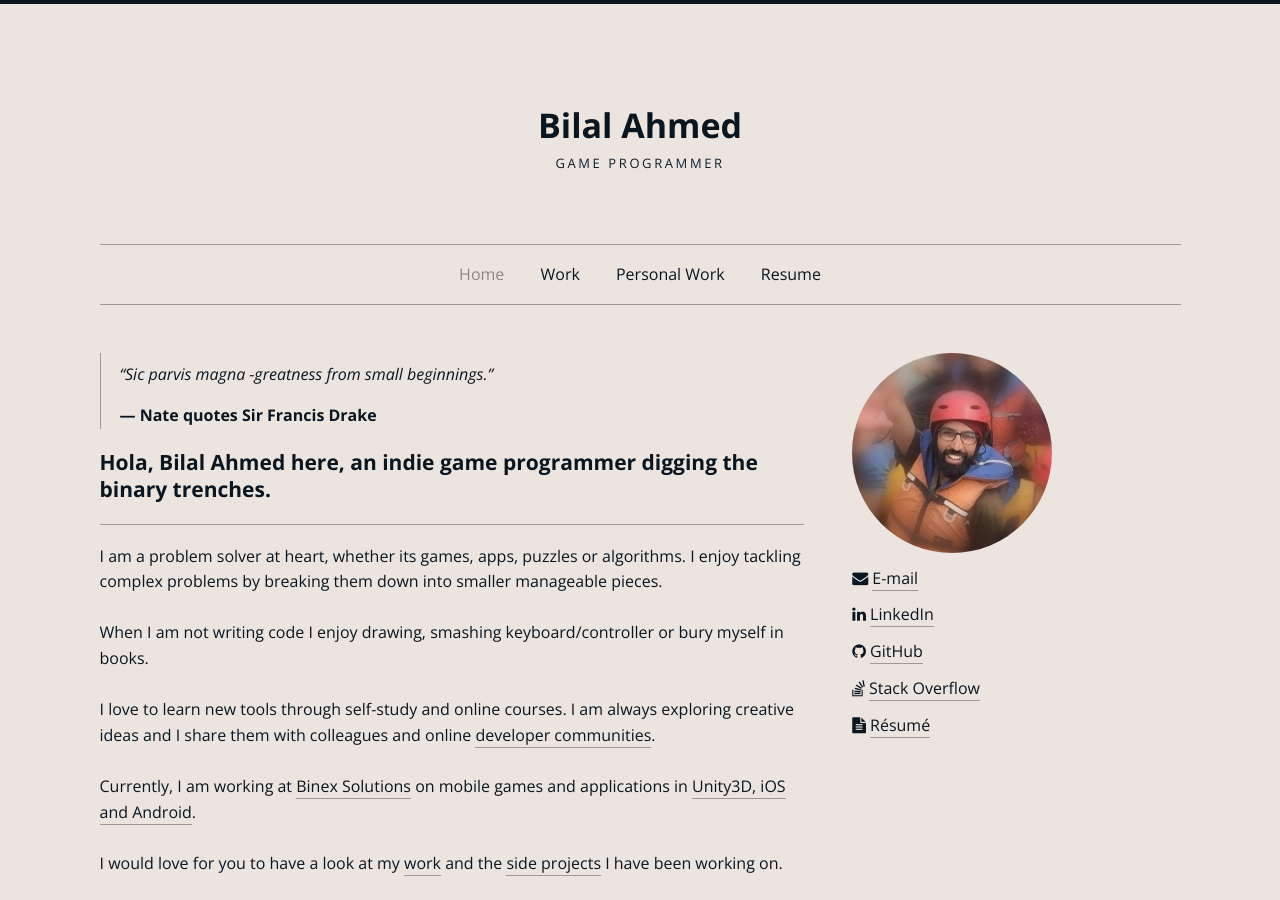
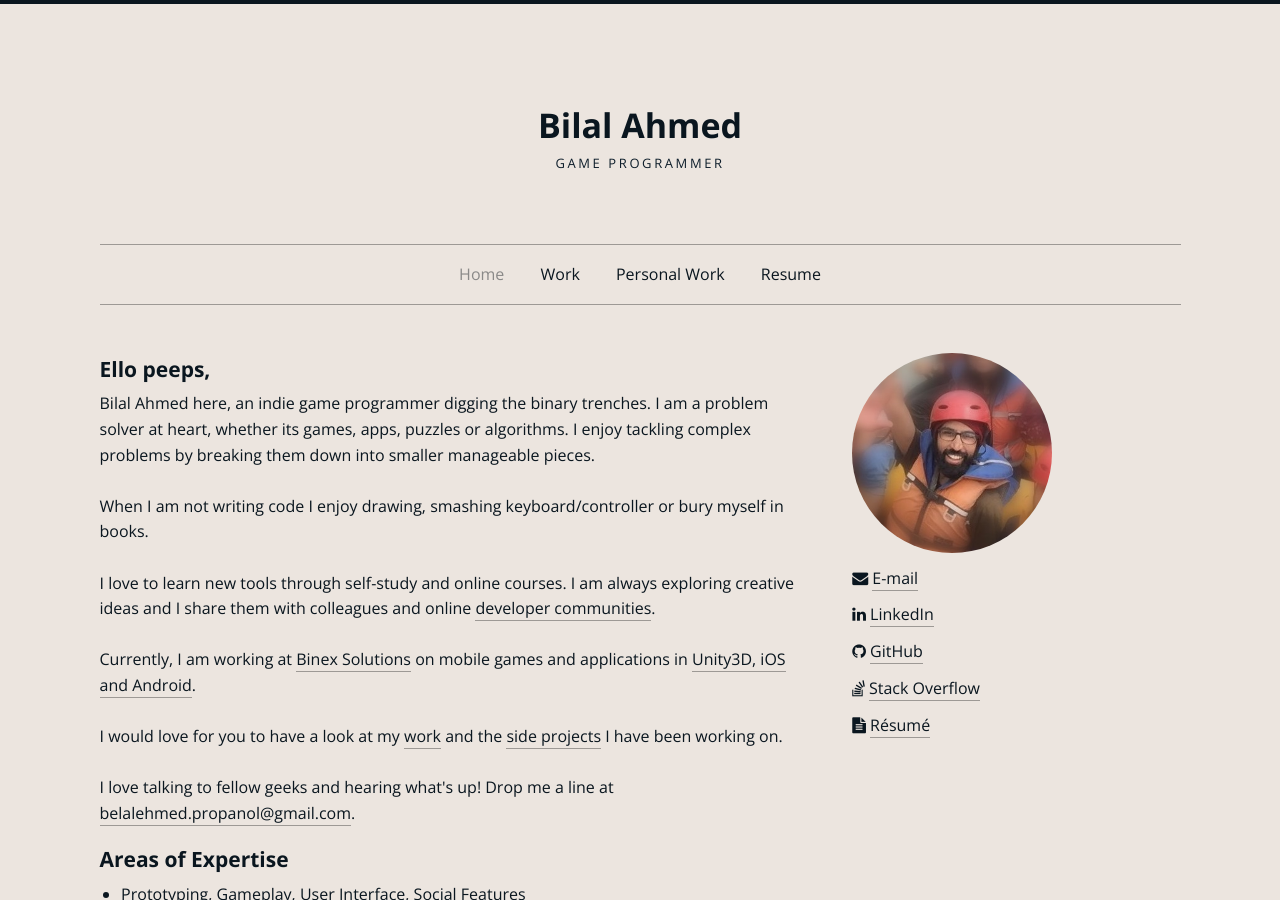
Before and after one commit to EhmedBelal/ehmedbelal.github.io, a Jekyll site: the page built from _pages/about.html, in a window 1280 px wide and 900 px high. Built offline with Jekyll 4.4.1, drawn with Linux system fonts in a browser that asks for light colours; part of the change alters nothing that is shown.

Commit message:
Edited content

```diff
--- a/_pages/about.html
+++ b/_pages/about.html
@@ -17,6 +17,8 @@ navid: "about"
 	<br><br> -->
 
 	<!-- About me section -->
+
+	<!--
 	<blockquote>
 		&ldquo;Sic parvis magna -greatness from small beginnings.&rdquo;
 		<cite>Nate quotes Sir Francis Drake</cite>
@@ -24,7 +26,10 @@ navid: "about"
 
 	<h3>Hola, Bilal Ahmed here, an indie game programmer digging the binary trenches.</h3>
 	<hr>
+	-->
+	<h3>Ello peeps,</h3>
 	<p>
+		Bilal Ahmed here, an indie game programmer digging the binary trenches.
 		I am a problem solver at heart, whether its games, apps, puzzles or algorithms. I enjoy tackling complex problems by breaking them down into smaller manageable pieces.
 		<br><br>
 		When I am not writing code I enjoy drawing, smashing keyboard/controller or bury myself in books.
```
